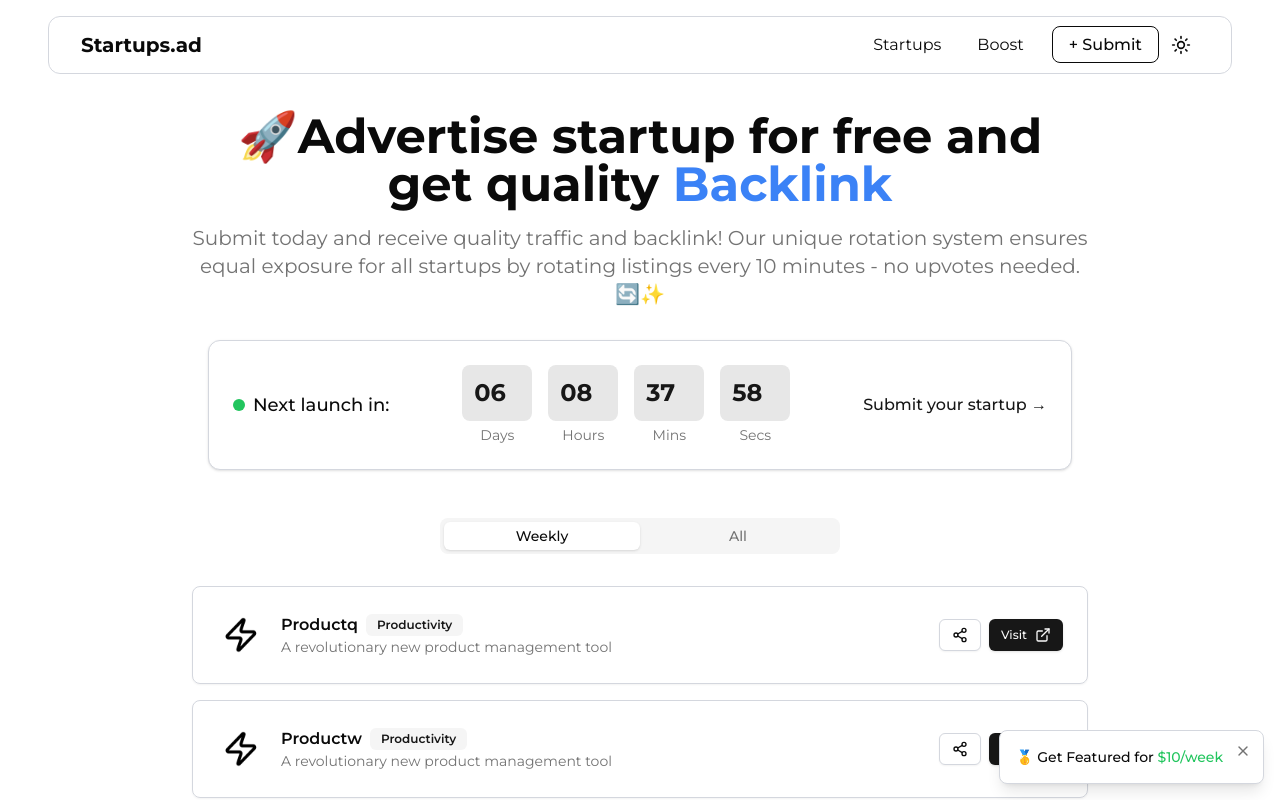
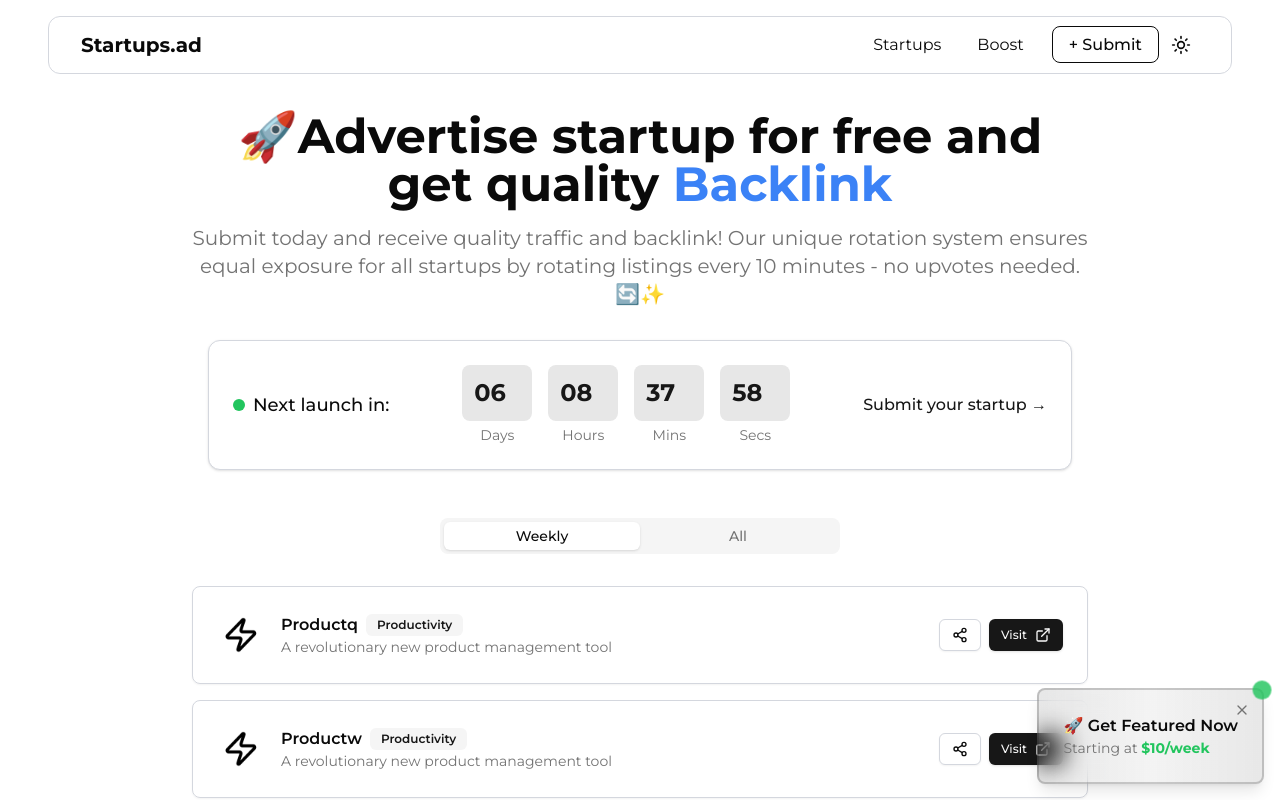
Before and after one commit to vedantt77/new2, a React (Vite) app: page / in a window 1280 px wide. Shown: the top 800 px of the page. Built offline with nearby package versions, Linux system fonts and the light colour scheme.

Commit message:
Update FeaturePopup.tsx

```diff
--- a/src/components/FeaturePopup.tsx
+++ b/src/components/FeaturePopup.tsx
@@ -1,5 +1,5 @@
 import { Link, useLocation } from 'react-router-dom';
-import { motion } from 'framer-motion';
+import { motion, AnimatePresence } from 'framer-motion';
 import { useState, useEffect } from 'react';
 import { X } from 'lucide-react';
 
@@ -10,7 +10,6 @@ export function FeaturePopup() {
 
   useEffect(() => {
     const handleScroll = () => {
-      // Show popup when user has scrolled 200px
       if (window.scrollY > 200) {
         setIsVisible(true);
       }
@@ -20,36 +19,65 @@ export function FeaturePopup() {
     return () => window.removeEventListener('scroll', handleScroll);
   }, []);
 
-  // Don't show on boost page or if dismissed
   if (location.pathname === '/boost' || isDismissed) {
     return null;
   }
 
   return (
+    <AnimatePresence>
+      {isVisible && (
         <motion.div
-      initial={{ opacity: 0, y: 20 }}
-      animate={{ opacity: isVisible ? 1 : 0, y: isVisible ? 0 : 20 }}
-      transition={{ duration: 0.3 }}
+          initial={{ opacity: 0, y: 50, scale: 0.9 }}
+          animate={{ opacity: 1, y: 0, scale: 1 }}
+          exit={{ opacity: 0, y: 50, scale: 0.9 }}
+          transition={{
+            type: "spring",
+            stiffness: 400,
+            damping: 25
+          }}
           className="fixed bottom-4 right-4 z-50"
         >
-      <div className="bg-background border shadow-lg rounded-lg p-4 relative flex items-center">
+          <motion.div
+            className="bg-gradient-to-r from-primary/10 via-primary/5 to-primary/10 backdrop-blur-md border-2 border-primary/20 shadow-lg rounded-lg p-6 relative"
+            whileHover={{ scale: 1.02 }}
+            whileTap={{ scale: 0.98 }}
+          >
+            <motion.div
+              className="absolute -top-2 -right-2 w-4 h-4 bg-green-500 rounded-full"
+              animate={{
+                scale: [1, 1.2, 1],
+                opacity: [1, 0.8, 1]
+              }}
+              transition={{
+                duration: 2,
+                repeat: Infinity,
+                ease: "easeInOut"
+              }}
+            />
             <Link
               to="/boost"
-          className="text-sm font-medium pr-6"
+              className="flex items-center gap-3"
             >
-          🥇 Get Featured for <span className="text-green-500">$10/week</span>
+              <div className="flex flex-col">
+                <span className="text-base font-semibold">🚀 Get Featured Now</span>
+                <span className="text-sm text-muted-foreground">
+                  Starting at <span className="text-green-500 font-bold">$10/week</span>
+                </span>
+              </div>
             </Link>
             <button
               onClick={(e) => {
                 e.preventDefault();
                 setIsDismissed(true);
               }}
-          className="absolute top-2 right-2 p-1 hover:bg-accent rounded-full"
+              className="absolute top-2 right-2 p-1 hover:bg-accent/50 rounded-full transition-colors"
               aria-label="Close"
             >
               <X className="h-4 w-4 text-muted-foreground" />
             </button>
-      </div>
           </motion.div>
+        </motion.div>
+      )}
+    </AnimatePresence>
   );
 }
```
Lines whose indentation alone changed are shown as unchanged.
